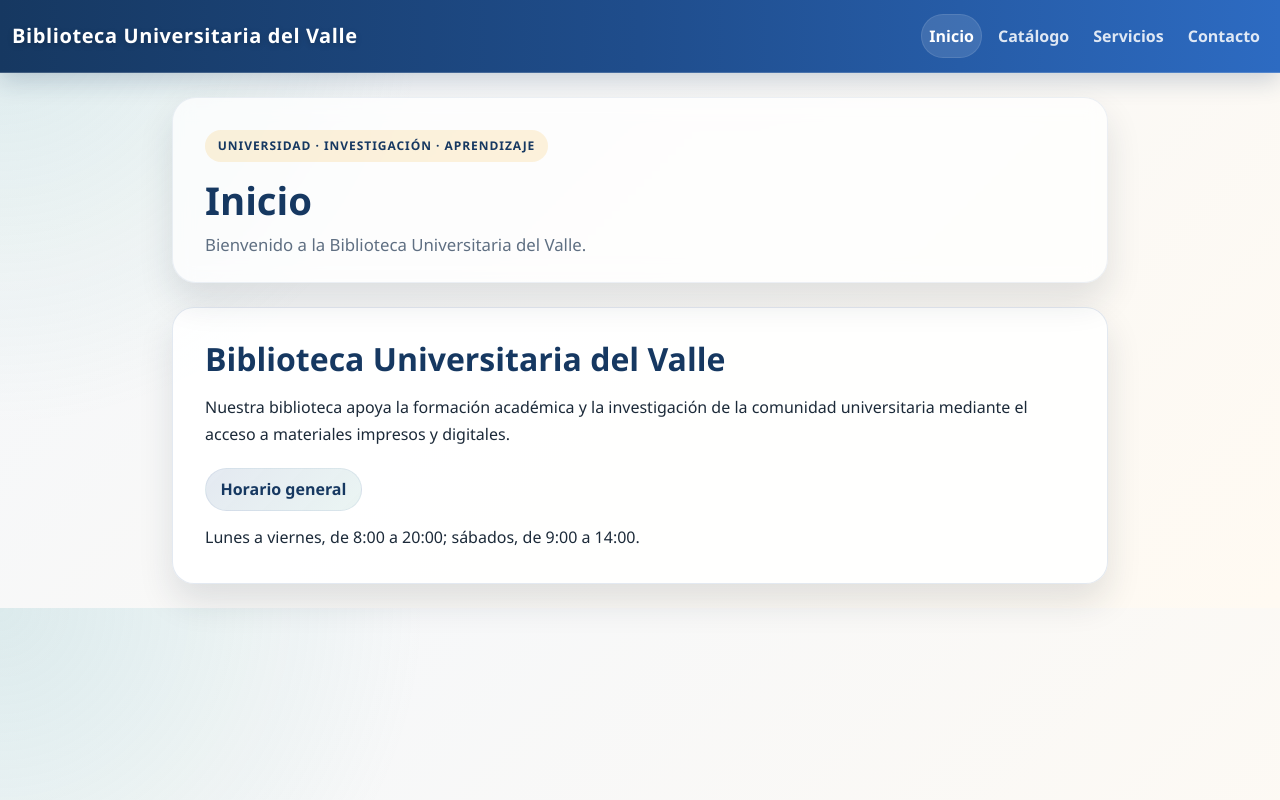
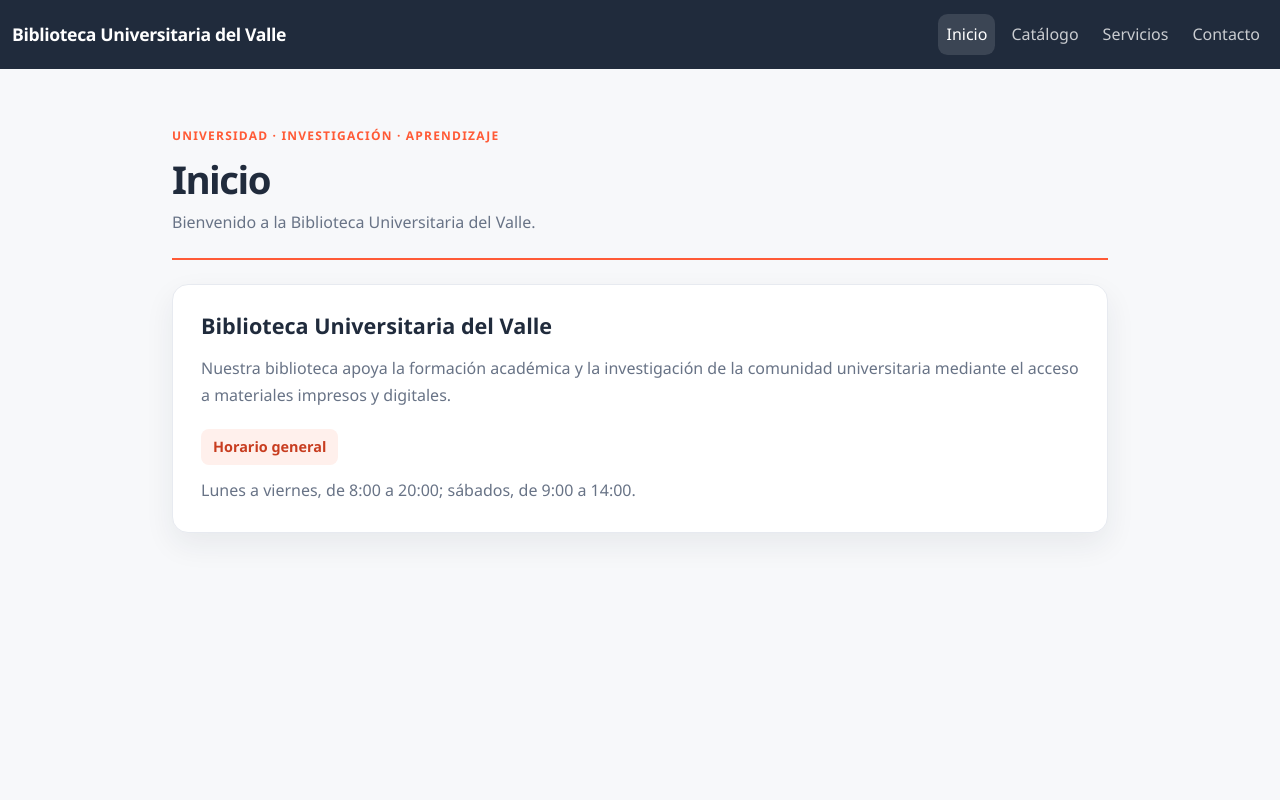
Before and after one commit to 71979leo-cloud/biblioteca_uni, a Flask app: page / in a window 1280 px wide. Run offline with Flask 3, Linux system fonts and the light colour scheme.

Commit message:
aplicacion de CSS -2026-10-28

```diff
--- a/static/css/styles.css
+++ b/static/css/styles.css
@@ -1,52 +1,43 @@
 :root {
-  --bg-light: #f4f7fb;
-  --bg-warm: #fffaf2;
-  --primary: #1f4d8c;
-  --primary-dark: #163861;
-  --secondary: #f5b640;
-  --accent: #6cb4a8;
-  --text: #1c2a39;
-  --muted: #5f6f82;
-  --card: rgba(255, 255, 255, 0.9);
-  --border: rgba(31, 77, 140, 0.12);
-  --shadow: 0 18px 35px rgba(28, 42, 57, 0.12);
+  --background: #f7f8fa;
+  --surface: #ffffff;
+  --primary: #202b3c;
+  --accent: #ff5a36;
+  --text: #263244;
+  --muted: #687386;
+  --border: #e7eaf0;
+  --shadow: 0 12px 30px rgba(32, 43, 60, 0.07);
 }
 
 body {
   margin: 0;
+  color: var(--text);
+  background: var(--background);
   font-family: "Segoe UI", Tahoma, Geneva, Verdana, sans-serif;
-  color: var(--text);
-  background:
-    radial-gradient(circle at top left, rgba(108, 180, 168, 0.18), transparent 30%),
-    linear-gradient(135deg, var(--bg-light), var(--bg-warm));
 }
 
 .site-navbar {
-  background: linear-gradient(90deg, var(--primary-dark), var(--primary), #2d6bc2);
-  border-bottom: 1px solid rgba(255, 255, 255, 0.18);
-  box-shadow: 0 8px 24px rgba(22, 56, 97, 0.2);
-  padding: 0.9rem 0;
+  padding: 0.85rem 0;
+  background: var(--primary);
 }
 
 .brand-name {
-  letter-spacing: 0.03em;
-  font-size: 1.25rem;
-  text-shadow: 0 2px 6px rgba(0, 0, 0, 0.2);
+  font-size: 1.1rem;
+  letter-spacing: -0.02em;
 }
 
 .navbar-nav .nav-link {
-  color: rgba(255, 255, 255, 0.85);
-  padding: 0.6rem 0.9rem;
-  border-radius: 999px;
-  transition: all 0.25s ease;
-  font-weight: 600;
+  padding: 0.55rem 0.85rem;
+  border-radius: 0.6rem;
+  color: rgba(255, 255, 255, 0.76);
+  font-weight: 500;
+  transition: background-color 0.2s ease, color 0.2s ease;
 }
 
 .navbar-nav .nav-link:hover,
 .navbar-nav .nav-link.active {
+  color: #ffffff;
   background: rgba(255, 255, 255, 0.12);
-  color: #ffffff;
-  box-shadow: inset 0 0 0 1px rgba(255, 255, 255, 0.1);
 }
 
 .page-shell {
@@ -54,130 +45,115 @@ body {
 }
 
 .page-header {
-  background: rgba(255, 255, 255, 0.72);
-  backdrop-filter: blur(10px);
-  border: 1px solid rgba(31, 77, 140, 0.08);
-  border-radius: 24px;
-  padding: 2rem 2rem 1.5rem;
-  box-shadow: var(--shadow);
+  padding: 1.8rem 0 1.5rem;
+  border-bottom: 2px solid var(--accent);
 }
 
 .eyebrow {
   display: inline-block;
-  padding: 0.45rem 0.8rem;
-  margin-bottom: 0.9rem;
-  border-radius: 999px;
-  background: rgba(245, 182, 64, 0.18);
-  color: var(--primary-dark);
+  margin-bottom: 0.7rem;
+  color: var(--accent);
   font-size: 0.75rem;
-  letter-spacing: 0.08em;
+  font-weight: 700;
+  letter-spacing: 0.1em;
   text-transform: uppercase;
-  font-weight: 700;
 }
 
 .page-header h1 {
-  font-weight: 800;
-  font-size: clamp(2rem, 3vw, 3rem);
-  margin-bottom: 0.6rem;
-  color: var(--primary-dark);
+  margin-bottom: 0.5rem;
+  color: var(--primary);
+  font-size: clamp(2rem, 3vw, 2.7rem);
+  font-weight: 750;
+  letter-spacing: -0.04em;
 }
 
 .page-header .lead {
   color: var(--muted);
-  font-size: 1.05rem;
+  font-size: 1rem;
 }
 
 .content-panel {
-  background: var(--card);
+  padding: 1.75rem;
   border: 1px solid var(--border);
-  border-radius: 22px;
+  border-radius: 1rem;
+  background: var(--surface);
   box-shadow: var(--shadow);
-  padding: 2rem;
 }
 
 .content-panel h2 {
-  color: var(--primary-dark);
+  margin-bottom: 1rem;
+  color: var(--primary);
+  font-size: 1.35rem;
   font-weight: 700;
-  margin-bottom: 1rem;
 }
 
 .content-panel p {
-  color: var(--text);
+  color: var(--muted);
   line-height: 1.7;
 }
 
 .info-badge-wrap {
-  margin: 1.2rem 0 0.8rem;
+  margin: 1.25rem 0 0.75rem;
 }
 
 .info-badge {
   display: inline-flex;
   align-items: center;
-  background: linear-gradient(135deg, rgba(31, 77, 140, 0.12), rgba(108, 180, 168, 0.14));
-  border: 1px solid rgba(31, 77, 140, 0.08);
-  color: var(--primary-dark);
-  border-radius: 999px;
-  padding: 0.55rem 0.9rem;
+  padding: 0.45rem 0.75rem;
+  border-radius: 0.5rem;
+  background: #fff0ec;
+  color: #c83d20;
+  font-size: 0.9rem;
   font-weight: 700;
 }
 
 .custom-list {
-  border: none;
-  gap: 1rem;
   display: grid;
+  gap: 0.75rem;
+  border: 0;
 }
 
 .custom-list-item {
-  border: 1px solid var(--border);
-  border-radius: 18px;
-  background: linear-gradient(180deg, rgba(255,255,255,0.9), rgba(244,247,251,0.92));
-  padding: 1.2rem 1.1rem;
-  box-shadow: 0 8px 18px rgba(28, 42, 57, 0.04);
+  padding: 1rem 1.1rem;
+  border: 1px solid var(--border) !important;
+  border-left: 3px solid var(--accent) !important;
+  border-radius: 0.75rem !important;
+  background: var(--surface);
 }
 
 .custom-list-item strong {
   display: block;
-  color: var(--primary-dark);
-  font-size: 1.08rem;
-  margin-bottom: 0.4rem;
+  margin-bottom: 0.35rem;
+  color: var(--primary);
+  font-size: 1.05rem;
 }
 
 .custom-list-item p {
-  color: var(--muted);
   margin-bottom: 0;
 }
 
-.contact-panel {
-  background: linear-gradient(160deg, rgba(255,255,255,0.95), rgba(233, 242, 255, 0.88));
-}
-
 .contact-list dt {
-  color: var(--primary-dark);
+  margin-bottom: 0.6rem;
+  color: var(--primary);
   font-weight: 700;
-  margin-bottom: 0.8rem;
 }
 
 .contact-list dd {
-  color: var(--text);
   margin-bottom: 0.9rem;
+  color: var(--muted);
 }
 
 .contact-list a {
-  color: var(--primary);
+  color: #d94325;
+  font-weight: 600;
   text-decoration: none;
-  font-weight: 600;
 }
 
 .contact-list a:hover {
-  color: var(--primary-dark);
   text-decoration: underline;
 }
 
 @media (max-width: 767px) {
-  .site-navbar {
-    padding: 0.75rem 0;
-  }
-
   .navbar-brand {
     width: 100%;
     margin-bottom: 0.6rem;
```
